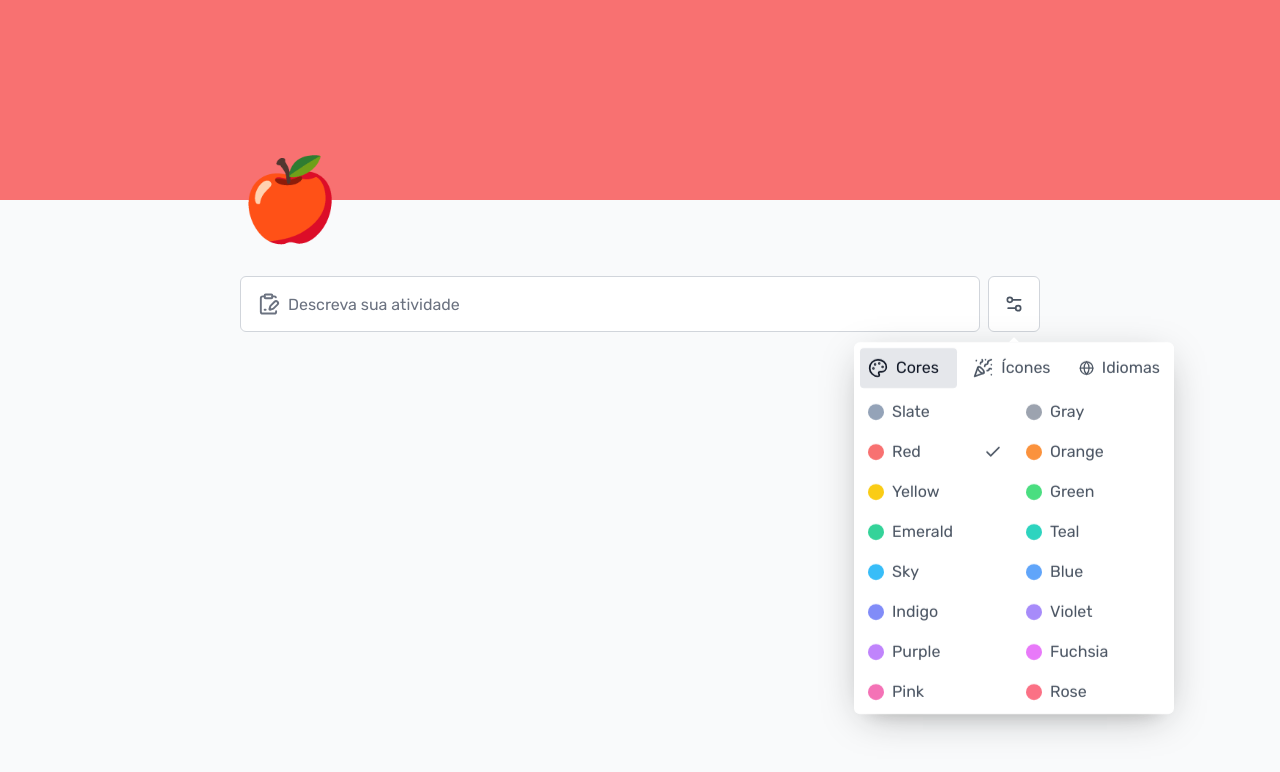
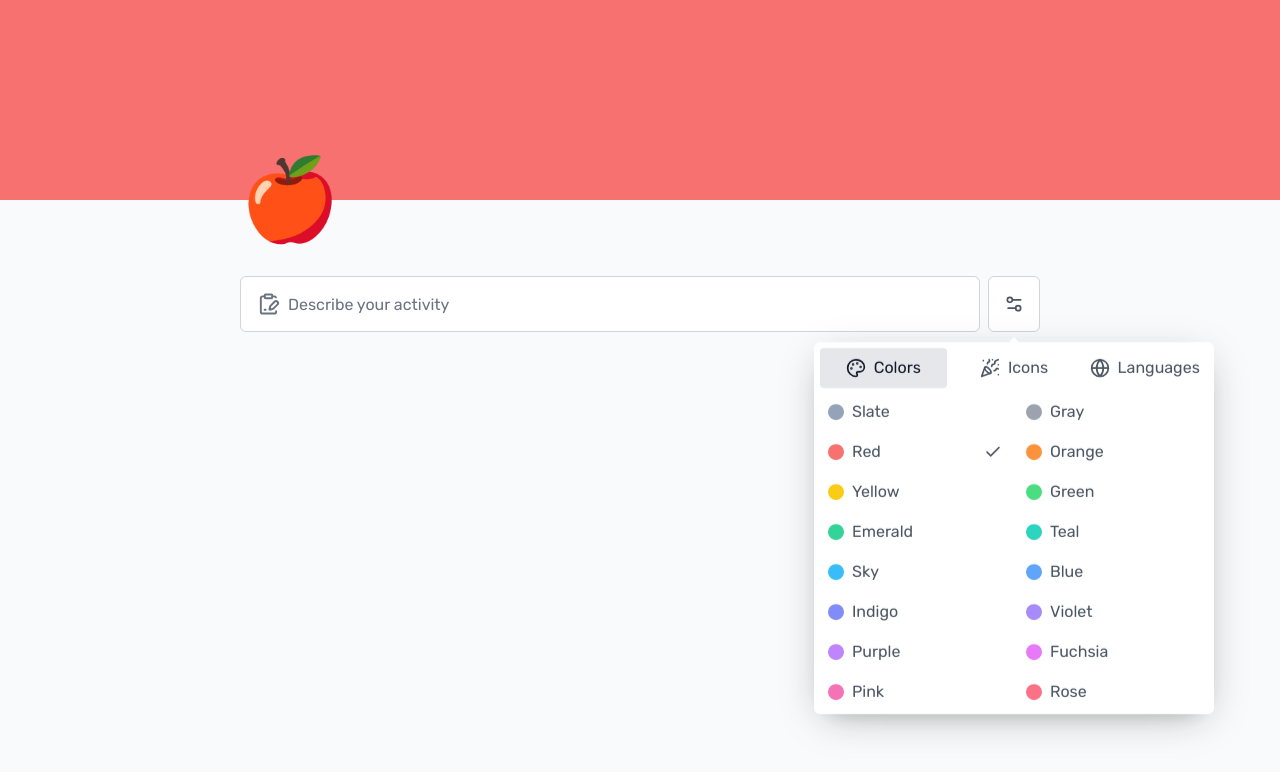
Before and after one commit to ClodoaldoDantas/simple-todo, a React (Vite) app: page / in a window 1280 px wide. Both pictures are taken after a click on the button 1014 px from the left and 304 px from the top of the page. Shown: the top 772 px of the page. Built offline with nearby package versions, Linux system fonts and the light colour scheme.

Commit message:
Adicionar troca de idiomas no site

```diff
--- a/package.json
+++ b/package.json
@@ -19,11 +19,14 @@
     "@radix-ui/react-tabs": "^1.0.4",
     "classnames": "^2.5.1",
     "emoji-picker-react": "^4.8.0",
+    "i18next": "^23.10.1",
+    "i18next-browser-languagedetector": "^7.2.0",
     "immer": "^10.0.4",
     "lucide-react": "^0.357.0",
     "react": "^18.2.0",
     "react-dom": "^18.2.0",
     "react-hook-form": "^7.51.0",
+    "react-i18next": "^14.1.0",
     "uuid": "^9.0.1",
     "zod": "^3.22.4",
     "zustand": "^4.5.2"
--- a/src/components/dropdown/styles.module.scss
+++ b/src/components/dropdown/styles.module.scss
@@ -1,5 +1,5 @@
 .dropdownMenuContent {
-  min-width: 320px;
+  min-width: 400px;
   background-color: white;
   border-radius: 6px;
   padding: 0.375rem;
--- /dev/null
+++ b/src/lib/i18n.ts
@@ -0,0 +1,24 @@
+import i18n from 'i18next'
+import LanguageDetector from 'i18next-browser-languagedetector'
+import { initReactI18next } from 'react-i18next'
+
+import enTranslations from '../locales/en.json'
+import ptBrTranslations from '../locales/pt-BR.json'
+
+i18n
+  .use(LanguageDetector)
+  .use(initReactI18next)
+  .init({
+    fallbackLng: 'pt-BR',
+    resources: {
+      'pt-BR': {
+        translation: ptBrTranslations,
+      },
+      en: {
+        translation: enTranslations,
+      },
+    },
+    interpolation: {
+      escapeValue: false,
+    },
+  })
--- /dev/null
+++ b/src/locales/en.json
@@ -0,0 +1,8 @@
+{
+  "placeholder": "Describe your activity",
+  "settings": {
+    "colors": "Colors",
+    "icons": "Icons",
+    "languages": "Languages"
+  }
+}
--- /dev/null
+++ b/src/locales/pt-BR.json
@@ -0,0 +1,8 @@
+{
+  "placeholder": "Descreva sua atividade",
+  "settings": {
+    "colors": "Cores",
+    "icons": "Ícones",
+    "languages": "Idiomas"
+  }
+}
--- a/src/main.tsx
+++ b/src/main.tsx
@@ -1,4 +1,5 @@
 import './styles/global.scss'
+import './lib/i18n.ts'
 
 import React from 'react'
 import ReactDOM from 'react-dom/client'
--- a/src/pages/home/add-todo-form/index.tsx
+++ b/src/pages/home/add-todo-form/index.tsx
@@ -1,6 +1,7 @@
 import { zodResolver } from '@hookform/resolvers/zod'
 import { ClipboardPenLine } from 'lucide-react'
 import { useForm } from 'react-hook-form'
+import { useTranslation } from 'react-i18next'
 import { v4 as uuidv4 } from 'uuid'
 import { z } from 'zod'
 
@@ -15,6 +16,7 @@ const addTodoFormSchema = z.object({
 type AddTodoFormData = z.infer<typeof addTodoFormSchema>
 
 export function AddTodoForm() {
+  const { t } = useTranslation()
   const addTodo = useTodos(state => state.addTodo)
 
   const { register, handleSubmit, reset } = useForm<AddTodoFormData>({
@@ -52,7 +54,7 @@ export function AddTodoForm() {
 
         <input
           type="text"
-          placeholder="Descreva sua atividade"
+          placeholder={t('placeholder')}
           {...register('description')}
         />
       </div>
--- a/src/pages/home/settings/icon-selector/index.tsx
+++ b/src/pages/home/settings/icon-selector/index.tsx
@@ -11,7 +11,7 @@ export function IconSelector() {
 
   return (
     <div>
-      <EmojiPicker width={300} onEmojiClick={handleEmojiClick} />
+      <EmojiPicker width={380} onEmojiClick={handleEmojiClick} />
     </div>
   )
 }
--- a/src/pages/home/settings/index.tsx
+++ b/src/pages/home/settings/index.tsx
@@ -1,6 +1,7 @@
 import * as Tabs from '@radix-ui/react-tabs'
 import { Globe, Palette, PartyPopper, Settings2 } from 'lucide-react'
 import { useEffect } from 'react'
+import { useTranslation } from 'react-i18next'
 
 import { Dropdown } from '../../../components/dropdown'
 import { usePreferences } from '../../../store/preferences'
@@ -10,6 +11,7 @@ import { SelectColor } from './select-color'
 import styles from './styles.module.scss'
 
 export function Settings() {
+  const { t } = useTranslation()
   const themeColor = usePreferences(state => state.preferences.themeColor)
   const changeThemeColor = usePreferences(state => state.changeThemeColor)
 
@@ -31,17 +33,18 @@ export function Settings() {
           <Tabs.List className={styles.tabList} aria-label="Opções">
             <Tabs.Trigger className={styles.tabsTrigger} value="colors">
               <Palette size={20} />
-              Cores
+              {t('settings.colors')}
             </Tabs.Trigger>
 
             <Tabs.Trigger className={styles.tabsTrigger} value="icons">
               <PartyPopper size={20} />
-              Ícones
+              {t('settings.icons')}
             </Tabs.Trigger>
 
             <Tabs.Trigger className={styles.tabsTrigger} value="languages">
               <Globe size={20} />
-              Idiomas
+
+              {t('settings.languages')}
             </Tabs.Trigger>
           </Tabs.List>
 
--- a/src/pages/home/settings/language-selector/index.tsx
+++ b/src/pages/home/settings/language-selector/index.tsx
@@ -1,20 +1,31 @@
 import * as RadioGroup from '@radix-ui/react-radio-group'
+import { useState } from 'react'
+import { useTranslation } from 'react-i18next'
 
 import { FlagBR } from '../../../../components/flags/flag-br'
 import { FlagUS } from '../../../../components/flags/flag-us'
 import styles from './styles.module.scss'
 
 export function LanguageSelector() {
+  const { i18n } = useTranslation()
+  const [selectedLanguage, setSelectedLanguage] = useState(i18n.language)
+
+  function handleLanguageChange(value: string) {
+    i18n.changeLanguage(value)
+    setSelectedLanguage(value)
+  }
+
   return (
     <RadioGroup.Root
       className={styles.radioGroupRoot}
-      defaultValue="pt-br"
+      value={selectedLanguage}
+      onValueChange={handleLanguageChange}
       aria-label="Selecione o idioma do aplicativo"
     >
       <div className={styles.radioGroupContent}>
         <RadioGroup.Item
           className={styles.radioGroupItem}
-          value="pt-br"
+          value="pt-BR"
           id="portuguese"
         >
           <RadioGroup.Indicator className={styles.radioGroupIndicator} />
@@ -37,7 +48,7 @@ export function LanguageSelector() {
 
         <label className={styles.label} htmlFor="english">
           <FlagUS />
-          Inglês (US)
+          English (US)
         </label>
       </div>
     </RadioGroup.Root>
--- a/src/pages/home/settings/styles.module.scss
+++ b/src/pages/home/settings/styles.module.scss
@@ -21,7 +21,7 @@
 .tabList {
   display: flex;
   align-items: center;
-  gap: 0.5rem;
+  gap: 0.25rem;
   margin-bottom: 0.5rem;
 }
 
@@ -37,6 +37,7 @@
 
   display: flex;
   align-items: center;
+  justify-content: center;
   gap: 0.5rem;
 }
 
```
Also changed, not shown: .eslintrc.json, 1 other file (tests, documents, lock files or other folders).
